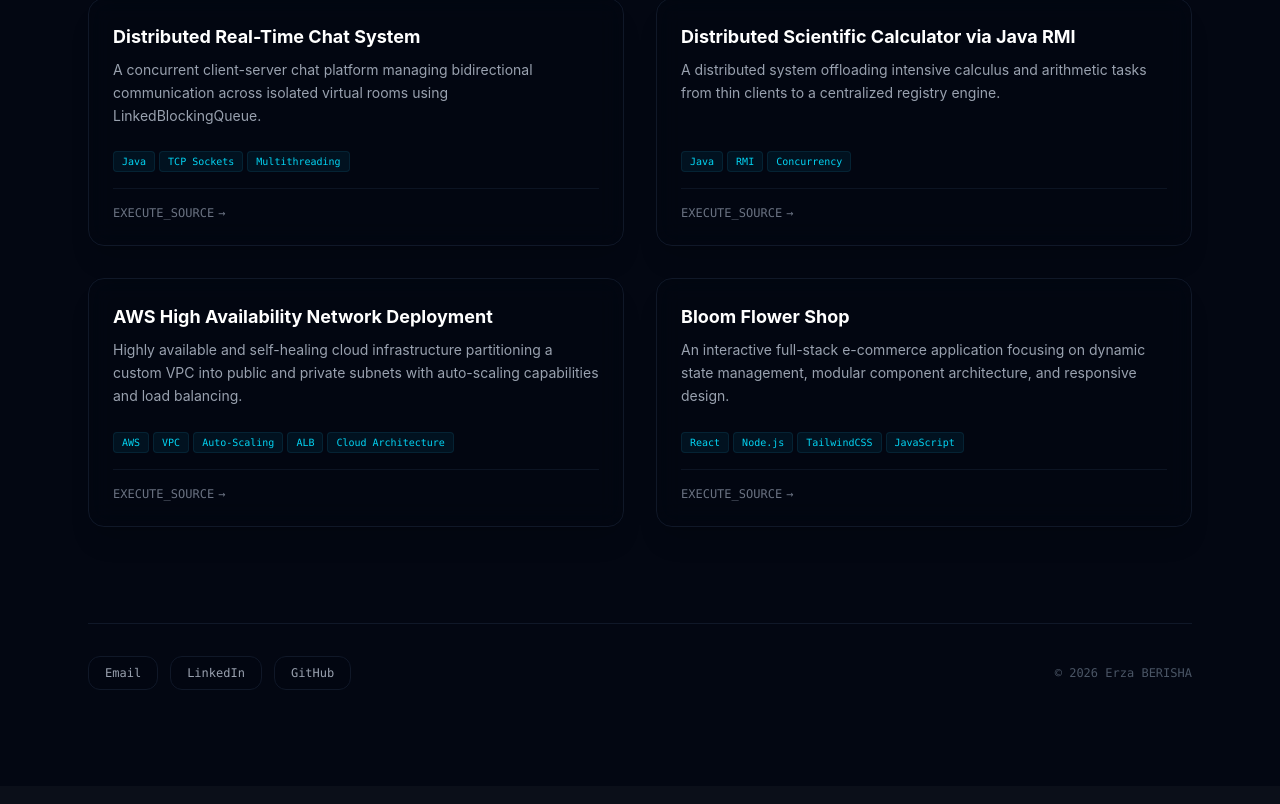
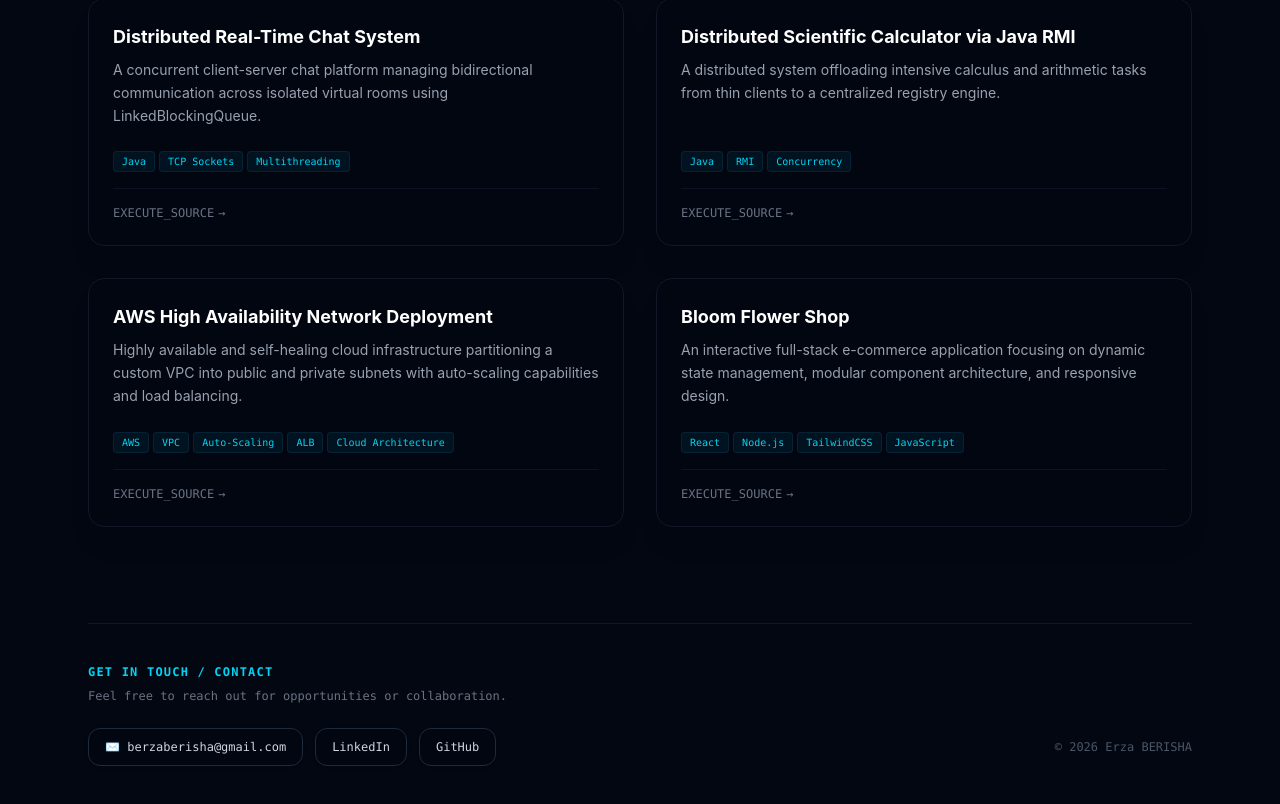
Before and after one commit to erzaberisha/portfolio, a React (Vite) app: page / in a window 1280 px wide. Shown: the part 892-1696 px from the top of the page. Built offline with nearby package versions, Linux system fonts and the light colour scheme.

Commit message:
Update portfolio projects and contact section

```diff
--- a/src/App.jsx
+++ b/src/App.jsx
@@ -150,7 +150,7 @@ function App() {
 
         {/* PROJECTS GRID */}
         <section className="mb-24">
-          <h2 className="text-xs font-bold uppercase tracking-widest text-gray-400 font-mono mb-8">Selected Projects ({projects.length})</h2>
+          <h2 className="text-xs font-bold uppercase tracking-widest text-gray-400 font-mono mb-8">Selected Projects</h2>
           <div className="grid grid-cols-1 md:grid-cols-2 gap-8">
             {projects.map((project, idx) => (
               <div key={idx} className="group relative border border-gray-900 bg-gray-950/60 backdrop-blur-md p-6 rounded-2xl hover:border-cyan-500/40 transition-all duration-300 shadow-xl flex flex-col justify-between">
@@ -175,14 +175,26 @@ function App() {
           </div>
         </section>
 
-        {/* FOOTER */}
-        <footer className="border-t border-gray-900 pt-8 flex flex-col sm:flex-row justify-between items-center gap-6 text-xs font-mono">
-          <div className="flex gap-3">
-            <a href="mailto:berzaberisha@gmail.com" className="flex items-center gap-2 text-gray-400 hover:text-cyan-400 bg-gray-950/90 border border-gray-900 px-4 py-2 rounded-xl transition-colors">Email</a>
-            <a href="https://linkedin.com/in/erze-berisha/" target="_blank" rel="noreferrer" className="flex items-center gap-2 text-gray-400 hover:text-cyan-400 bg-gray-950/90 border border-gray-900 px-4 py-2 rounded-xl transition-colors">LinkedIn</a>
-            <a href="https://github.com/erzaberisha" target="_blank" rel="noreferrer" className="flex items-center gap-2 text-gray-400 hover:text-cyan-400 bg-gray-950/90 border border-gray-900 px-4 py-2 rounded-xl transition-colors">GitHub</a>
+        {/* FOOTER & CONTACT */}
+        <footer className="border-t border-gray-900 pt-10 mt-16">
+          <div className="mb-6">
+            <h2 className="text-xs font-bold uppercase tracking-widest text-cyan-400 font-mono mb-2">Get In Touch / Contact</h2>
+            <p className="text-xs font-mono text-gray-500">Feel free to reach out for opportunities or collaboration.</p>
           </div>
-          <span className="text-gray-600">© 2026 Erza BERISHA</span>
+          <div className="flex flex-col sm:flex-row justify-between items-center gap-6 text-xs font-mono">
+            <div className="flex flex-wrap gap-3">
+              <a href="mailto:berzaberisha@gmail.com" className="flex items-center gap-2 text-gray-300 hover:text-cyan-400 bg-gray-950/90 border border-gray-800 px-4 py-2.5 rounded-xl transition-all hover:border-cyan-500/40 shadow-sm">
+                ✉️ berzaberisha@gmail.com
+              </a>
+              <a href="https://linkedin.com/in/erze-berisha/" target="_blank" rel="noreferrer" className="flex items-center gap-2 text-gray-300 hover:text-cyan-400 bg-gray-950/90 border border-gray-800 px-4 py-2.5 rounded-xl transition-all hover:border-cyan-500/40 shadow-sm">
+                LinkedIn
+              </a>
+              <a href="https://github.com/erzaberisha" target="_blank" rel="noreferrer" className="flex items-center gap-2 text-gray-300 hover:text-cyan-400 bg-gray-950/90 border border-gray-800 px-4 py-2.5 rounded-xl transition-all hover:border-cyan-500/40 shadow-sm">
+                GitHub
+              </a>
+            </div>
+            <span className="text-gray-600 font-mono">© 2026 Erza BERISHA</span>
+          </div>
         </footer>
 
       </div>
```
